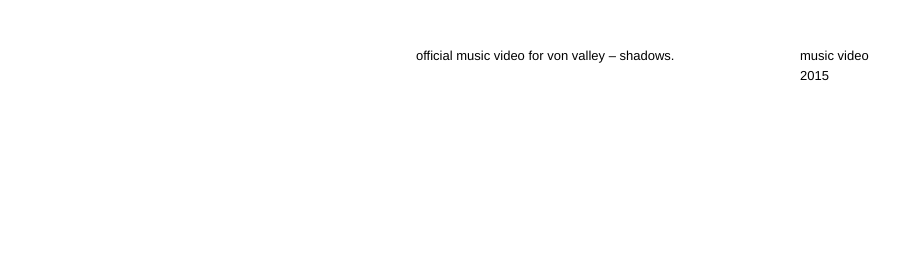
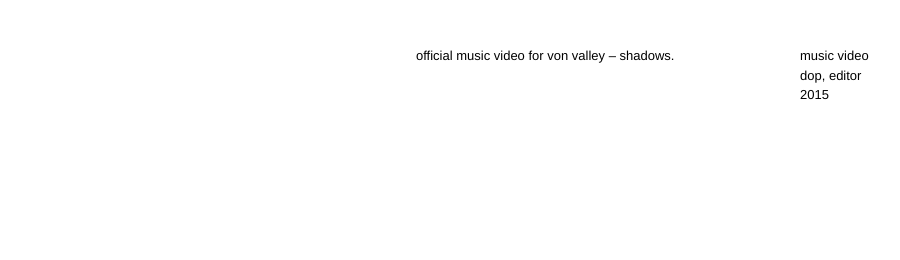
Before and after one commit to manspeterson/albin-site, a Jekyll site: the page built from _posts/2016-09-30-von-valley-shadows.markdown, in a window 1280 px wide. Shown: the part 546-806 px from the top of the page, without its empty margins (32-932 px from the left). Built offline with Jekyll 4.4.1, drawn with Linux system fonts in a browser that asks for light colours; some web fonts are replaced.

Commit message:
added role to portfolio page

```diff
--- a/_layouts/portfolio.html
+++ b/_layouts/portfolio.html
@@ -10,7 +10,7 @@ layout: default
     </div>
     <div class="col c33">
         <header class="media-header">
-            <p class="media-meta">{{ page.categories | join: ' ' }}<br/>{{ page.year }}</p>
+            <p class="media-meta">{{ page.categories | join: ' ' }}<br/>{{ page.role }}<br/>{{ page.year }}</p>
         </header>
     </div>
 
```
